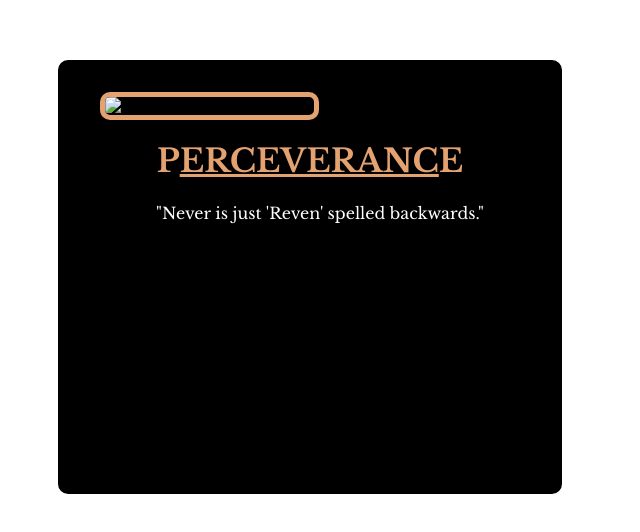
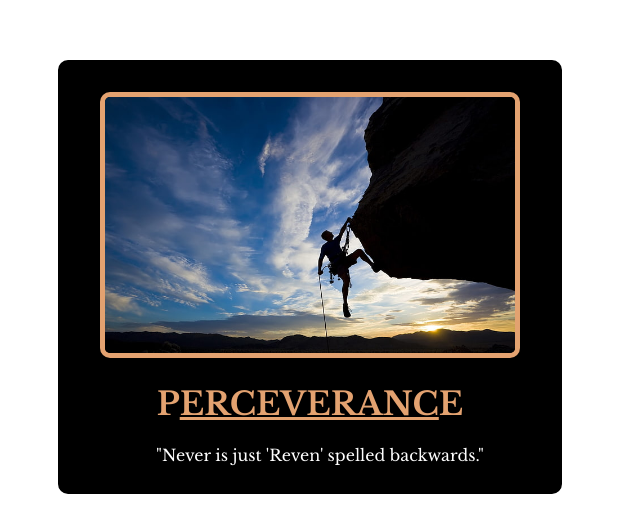
Before and after one commit to dev-arka/90s-Motivational-Poster, a plain HTML site: page index.html in a window 1280 px wide. Shown: the part 140-672 px from the top of the page, without its empty margins (0-640 px from the left). Drawn offline with nearby package versions, Linux system fonts and the light colour scheme; the site is published under a folder, as on GitHub Pages, so addresses that start at the root find nothing.

Commit message:
Update index.html

```diff
--- a/index.html
+++ b/index.html
@@ -16,7 +16,7 @@
     <div id="container">
       <div id="nested-container">
         <img
-          src="/90s motivational poster image.jpg"
+          src="./90s motivational poster image.jpg"
           alt="90s
             motivational poster image"
         />
```
